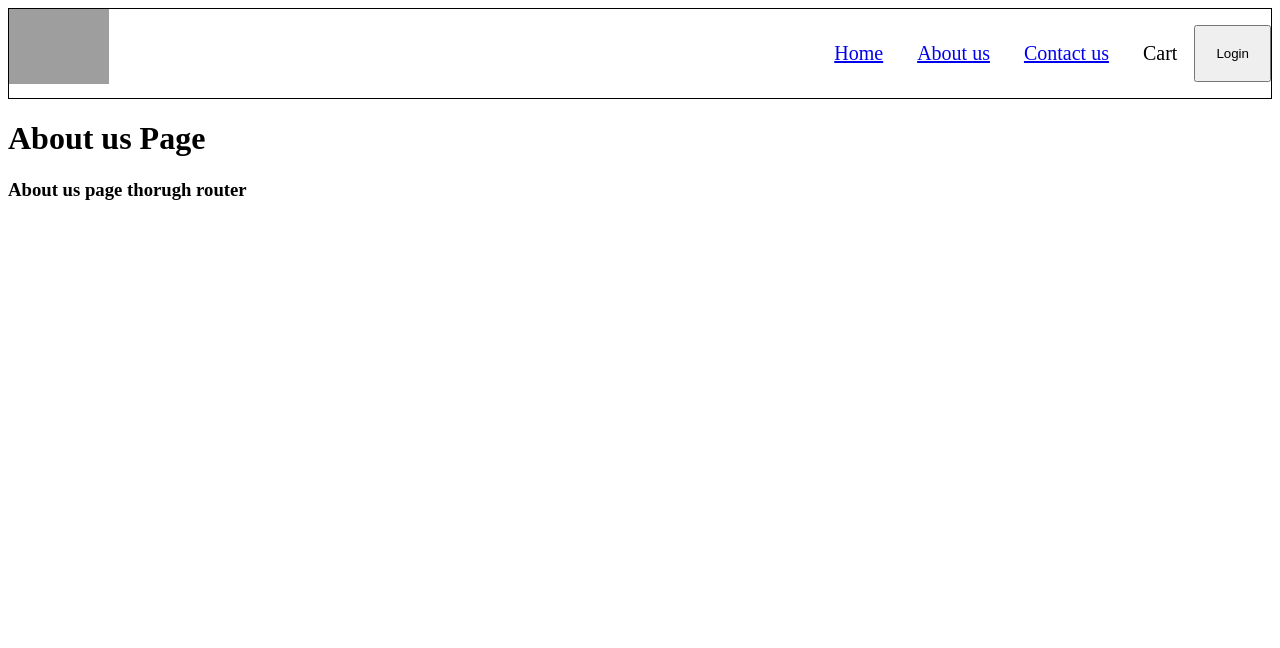
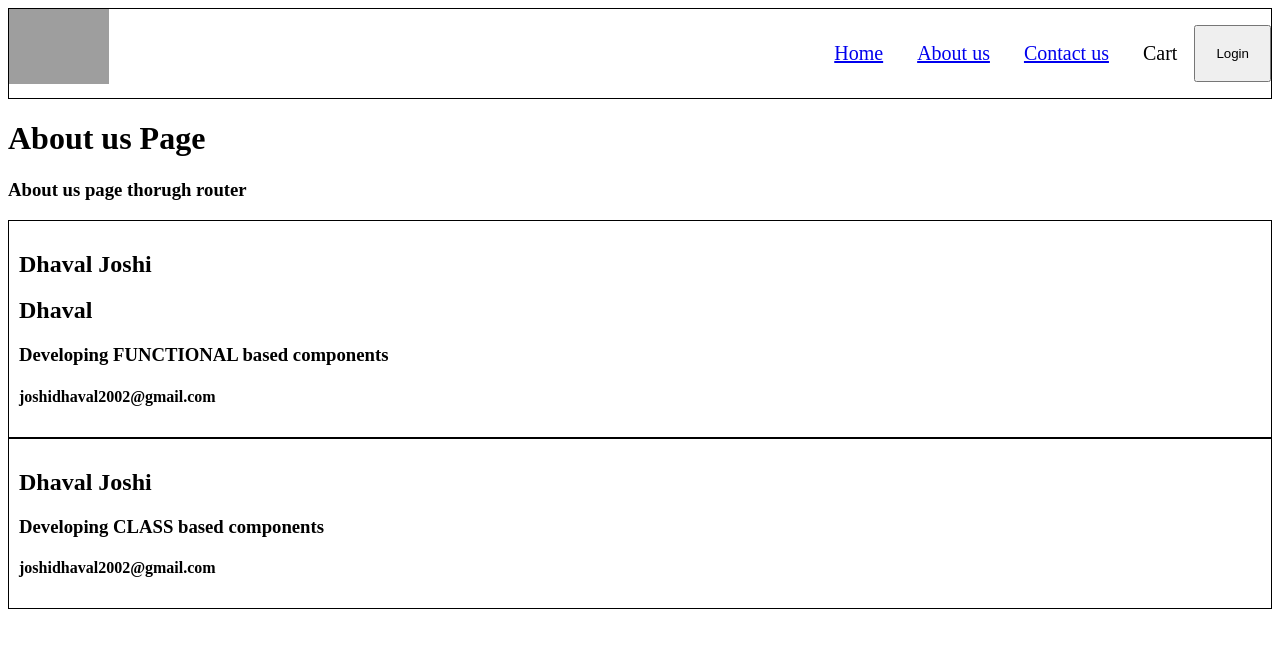
Before and after one commit to Dhaval-Joshi898/React, a React (Vite) app: page /about in a window 1280 px wide. Shown: the top 648 px of the page. Built offline with nearby package versions, Linux system fonts and the light colour scheme; grey boxes are pictures that could not be loaded.

Commit message:
added Class based componebnt and  userbased componet inside About component

```diff
--- a/src/components/About.js
+++ b/src/components/About.js
@@ -1,11 +1,19 @@
+import User from "./User";
+import UserClass from "./UserClassComponent";
 const About=()=>{
+    const obj={
+        name:"Dhaval",
+        mail:"joshidhaval2002@gmail.com"
+    }
+
     return(
         <div className="about-section">
              <h1>About us Page</h1>
              <h3>About us page thorugh router</h3>
+
+             <User  data={obj}/>
+             <UserClass/>
         </div>
-
-
     )
 }
 
```
